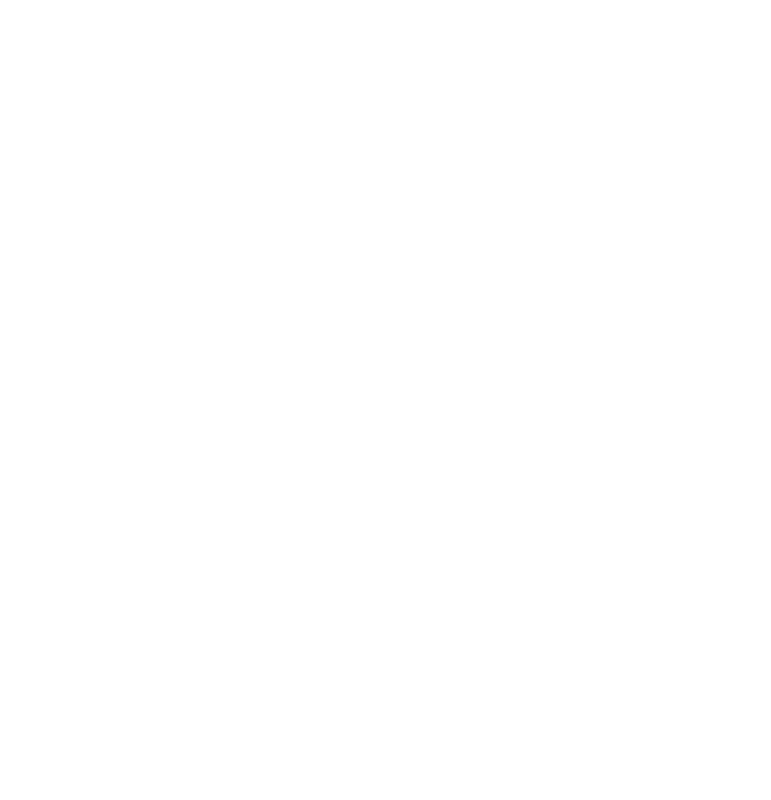
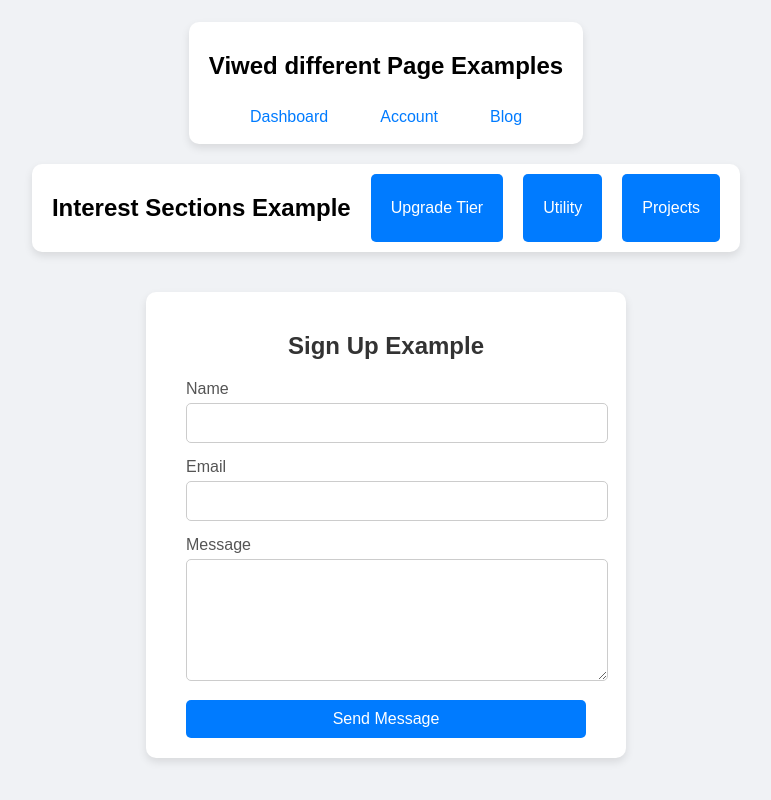
Before and after one commit to Sprempeh/Ngo_model, a plain HTML site: page index.html in a window 1280 px wide. Shown: the whole page, without its empty margins (254-1025 px from the left). Drawn offline with Linux system fonts and the light colour scheme.

Commit message:
final rendition

```diff
--- a/index.html
+++ b/index.html
@@ -1,13 +1,53 @@
 <!DOCTYPE html>
 <html lang="en">
-<head>
-    <meta charset="UTF-8">
-    <meta name="viewport" content="width=device-width, initial-scale=1.0">
-    <title>Document</title>
-    <style></style>
-</head>
-<script src="./script.js"></script>
-<body>
+  <head>
+    <meta charset="UTF-8" />
+    <meta http-equiv="X-UA-Compatible" content="IE=edge" />
+    <meta name="viewport" content="width=device-width, initial-scale=1.0" />
+    <title>My Portfolio</title>
+    <link rel="stylesheet" href="style.css" />
+    <link rel="stylesheet" href="mediaqueries.css" />
+  </head>
+  <body>
+    <div class="nav-links-container">
+        <h2> Viwed different Page Examples</h2>
+        <div class="nav-links">
+          <a href="#dashboard">Dashboard</a>
+          <a href="#account">Account</a>
+          <a href="#blog">Blog</a>
+        </div>
+      </div>
 
-</body>
+      <div class="button-container">
+        <div> <h2>Interest Sections Example </h2></div>
+        <button class="btn">Upgrade Tier</button>
+        <button class="btn">Utility</button>
+        <button class="btn">Projects</button>
+      </div>
+      <div class="contact-form-container">
+     <h2>Sign Up Example</h2>
+        <form action="YOUR_FORM_HANDLER_URL" method="post" class="contact-form">
+          <div class="form-group">
+            <label for="name">Name</label>
+            <input type="text" id="name" name="name" required />
+          </div>
+          <div class="form-group">
+            <label for="email">Email</label>
+            <input type="email" id="email" name="email" required />
+          </div>
+          <div class="form-group">
+            <label for="message">Message</label>
+            <textarea id="message" name="message" rows="5" required></textarea>
+          </div>
+          <button type="submit" class="btn btn-color-1">Send Message</button>
+        </form>
+
+        <div class="new-page">
+
+
+        </div>
+      </div>
+    </footer>
+    <script src="script.js"></script>
+  </body>
 </html>
--- a/script.js
+++ b/script.js
@@ -1 +1,8 @@
-console.log("hello")
+document.getElementById('contactForm').addEventListener('submit', function(event) {
+    event.preventDefault(); // Prevent the default form submission
+
+    // Perform your form submission logic here (e.g., AJAX request)
+
+    // Redirect back to the original page after form submission
+    window.location.href = 'YOUR_ORIGINAL_PAGE_URL';
+  });
--- a/style.css
+++ b/style.css
@@ -0,0 +1,114 @@
+body {
+    font-family: Arial, sans-serif;
+    background-color: #f0f2f5;
+    margin: 0;
+    display: flex;
+    flex-direction: column;
+    justify-content: center;
+    align-items: center;
+    height: 100vh;
+  }
+
+  .nav-links-container {
+    background: white;
+    padding: 10px 20px;
+    border-radius: 10px;
+    box-shadow: 0 4px 8px rgba(0, 0, 0, 0.1);
+    margin-bottom: 20px;
+  }
+
+  .nav-links {
+    display: flex;
+    justify-content: center;
+    gap: 20px;
+  }
+
+  .nav-links a {
+    text-decoration: none;
+    color: #007bff;
+    font-size: 16px;
+    padding: 8px 16px;
+    border-radius: 5px;
+    transition: background-color 0.3s, color 0.3s;
+  }
+
+  .nav-links a:hover {
+    background-color: #007bff;
+    color: white;
+  }
+
+  .button-container {
+    background: white;
+    padding: 10px 20px;
+    border-radius: 10px;
+    box-shadow: 0 4px 8px rgba(0, 0, 0, 0.1);
+    margin-bottom: 20px;
+    display: flex;
+    justify-content: center;
+    gap: 20px;
+  }
+
+  .btn {
+    padding: 10px 20px;
+    background-color: #007bff;
+    border: none;
+    border-radius: 5px;
+    color: white;
+    font-size: 16px;
+    cursor: pointer;
+    transition: background-color 0.3s, color 0.3s;
+  }
+
+  .btn:hover {
+    background-color: #0056b3;
+  }
+
+  .contact-form-container {
+    background: white;
+    padding: 20px 40px;
+    border-radius: 10px;
+    box-shadow: 0 4px 8px rgba(0, 0, 0, 0.1);
+    max-width: 400px;
+    width: 100%;
+    margin: 20px 0;
+  }
+
+  .contact-form-container h2 {
+    margin-bottom: 20px;
+    color: #333;
+    text-align: center;
+  }
+
+  .form-group {
+    margin-bottom: 15px;
+  }
+
+  .form-group label {
+    display: block;
+    margin-bottom: 5px;
+    color: #555;
+  }
+
+  .form-group input,
+  .form-group textarea {
+    width: 100%;
+    padding: 10px;
+    border: 1px solid #ccc;
+    border-radius: 5px;
+    font-size: 16px;
+  }
+
+  .form-group input:focus,
+  .form-group textarea:focus {
+    border-color: #007bff;
+    outline: none;
+  }
+
+  .form-group textarea {
+    resize: vertical;
+    height: 100px;
+  }
+
+  .contact-form-container .btn {
+    width: 100%;
+  }
```
